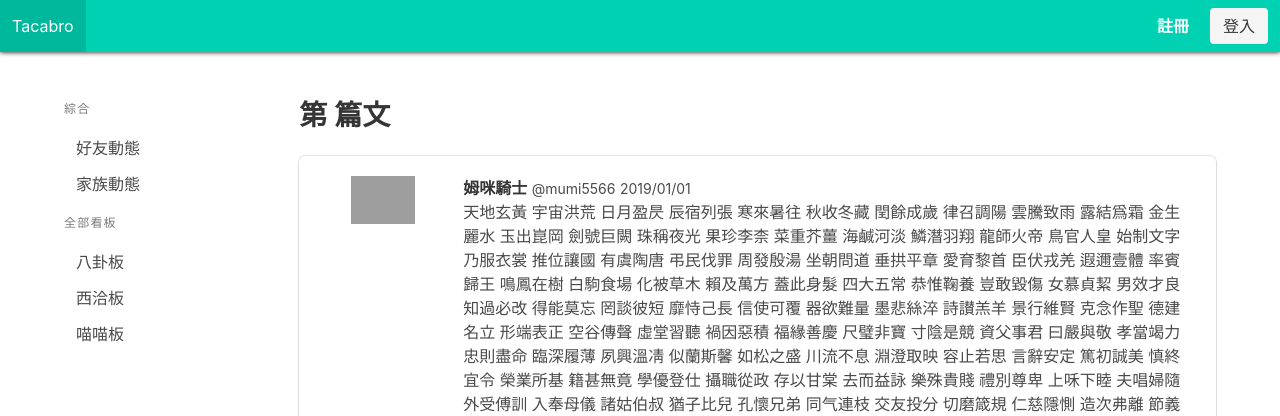
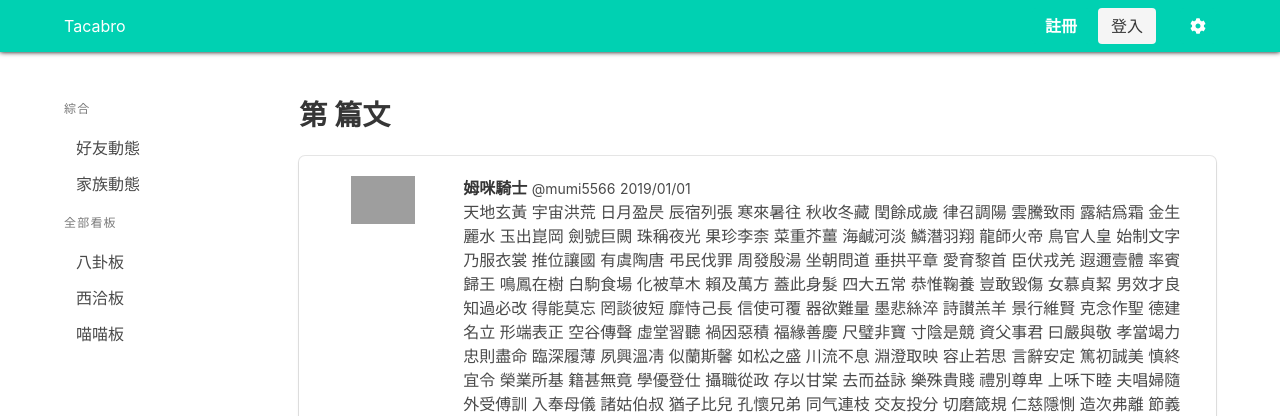
Before and after one commit to AcademiaMeow/Tacobro, a Flask app: template templates/post.html in a window 1280 px wide. Shown: the top 416 px of the page. Run offline with Flask 2, Linux system fonts and the light colour scheme; the template is opened without the code that fills it, so the values that code supplies are empty; parts of the project's set-up code (start-up, migrations or seed data) failed here and were passed over; some libraries are stand-ins or nearby versions; grey boxes are pictures that could not be loaded.

Commit message:
switch theme

```diff
--- a/templates/base.html
+++ b/templates/base.html
@@ -17,7 +17,9 @@
 </head>
 
 <body>
+
     <nav class="navbar is-primary" role="navigation" aria-label="main navigation">
+        <div class="container">
             <div class="navbar-brand">
                 <a class="navbar-item" href="/">
                     <h1>Tacabro</h1>
@@ -58,12 +60,63 @@
                         </div>
                     </div>
                     {% endif %}
+                    <div class="navbar-item">
+                        <div class="dropdown is-right is-hoverable">
+                            <div class="dropdown-trigger">
+                                <button class="button is-primary">
+                                    <span class="icon is-small">
+                                        <i class="fas fa-cog"></i>
+                                    </span>
+                                </button>
+                            </div>
+                            <div class="dropdown-menu" role="menu">
+                                <div class="dropdown-content">
+                                    <p class="dropdown-item">切換主題</p>
+                                    <a href="#" class="dropdown-item theme-item" data-theme="default">
+                                        原本ㄉ
+                                    </a>
+                                    <a href="#" class="dropdown-item theme-item" data-theme="darkly">
+                                        關個燈
+                                    </a>
+                                    <a href="#" class="dropdown-item theme-item" data-theme="nuclear">
+                                        地獄喵喵！
+                                    </a>
+                                </div>
+                            </div>
+                        </div>
+
+
+                    </div>
+
+                </div>
             </div>
         </div>
     </nav>
+
     {% block content %}
 
     {% endblock %}
+    <script>
+        window.onload = () =>
+            getCookie("theme") &&
+            document.querySelector("link").setAttribute("href", `https://jenil.github.io/bulmaswatch/${getCookie("theme")}/bulmaswatch.min.css`)
+        function setCookie(name, value) {
+            var exp = new Date();
+            var domain = document.domain;
+            document.cookie = name + "=" + escape(value) + ";path=/;expires=" + exp.toISOString() + ";domain=" + domain + ";"
+        }
+        function getCookie(name) {
+            var value = "; " + document.cookie;
+            var parts = value.split("; " + name + "=");
+            if (parts.length == 2) return parts.pop().split(";").shift();
+        }
+        document.querySelectorAll('.theme-item').forEach(element => {
+            element.onclick = () => {
+                setCookie("theme", element.dataset.theme);
+                document.querySelector("link").setAttribute("href", `https://jenil.github.io/bulmaswatch/${element.dataset.theme}/bulmaswatch.min.css`)
+            }
+        });
+    </script>
 </body>
 
 </html>
--- a/templates/board.html
+++ b/templates/board.html
@@ -3,7 +3,7 @@
 {% block header %}
 <title>{{name}}板 | Tacabro</title>
 <style>
-    .container {
+    .container.context {
         margin-top: 3em !important;
         margin-bottom: 3em !important;
     }
@@ -11,7 +11,7 @@
 {% endblock header %}
 
 {% block content %}
-<div class="container">
+<div class="container context">
     <div class="columns">
         <div class="column is-one-fifth">
             {% include "board_list.html" %}
--- a/templates/post.html
+++ b/templates/post.html
@@ -3,7 +3,7 @@
 {% block header %}
 <title>{{id * 10}} | Tacabro</title>
 <style>
-    .container {
+    .container.context {
         margin-top: 3em !important;
         margin-bottom: 3em !important;
     }
@@ -11,7 +11,7 @@
 {% endblock header %}
 
 {% block content %}
-<div class="container">
+<div class="container context">
     <div class="columns">
         <div class="column is-one-fifth">
             {% include "board_list.html" %}
```
Lines whose indentation alone changed are shown as unchanged.
